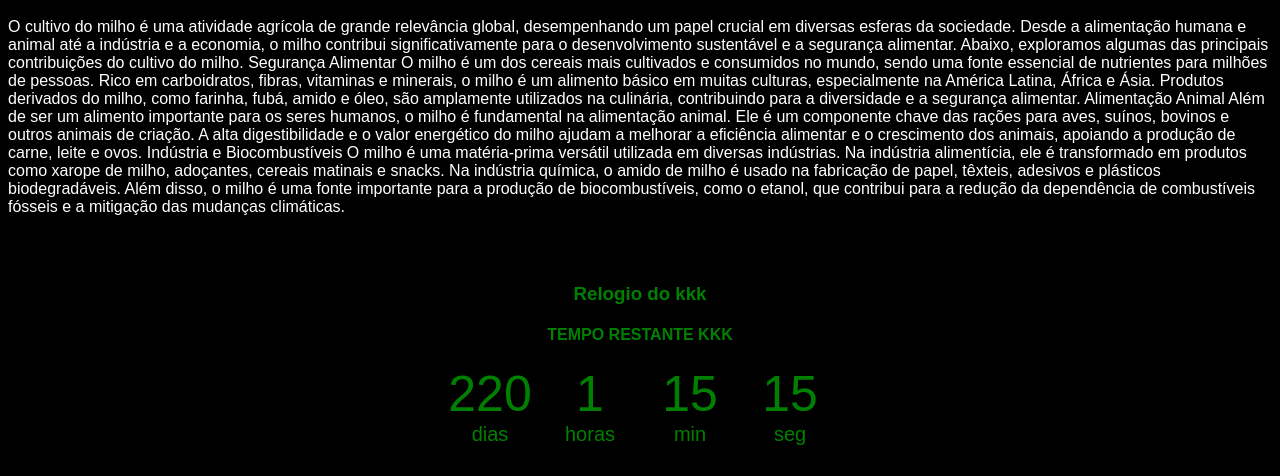
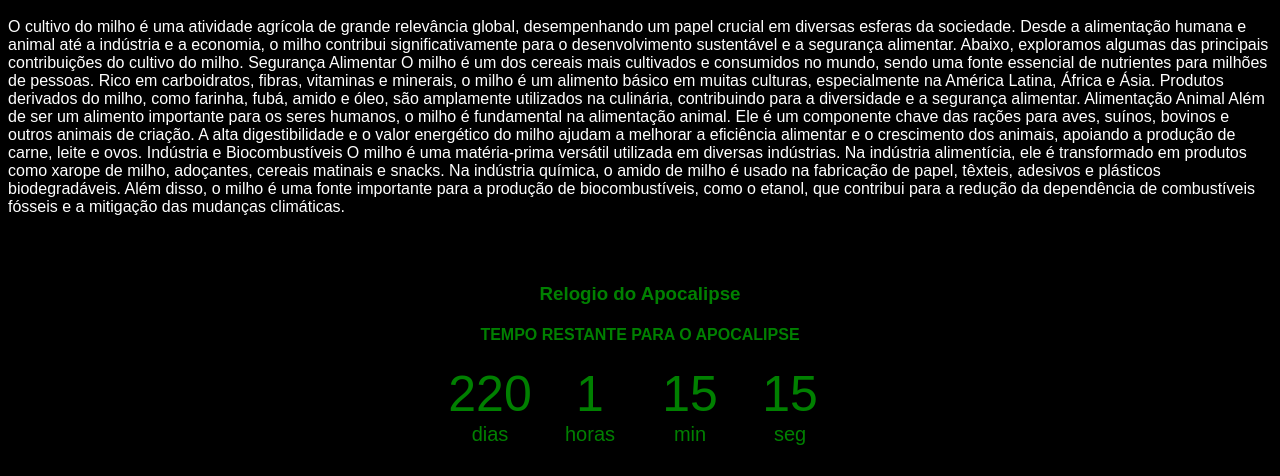
Before and after one commit to Nicrassss/AGRINHO, a plain HTML site: page index.html in a window 1280 px wide. Shown: the part 892-1368 px from the top of the page. Drawn offline with Linux system fonts and the light colour scheme.

Commit message:
Add files via upload
Signed-off-by: Nicrassss <126926924+Nicrassss@users.noreply.github.com>

```diff
--- a/index.html
+++ b/index.html
@@ -121,9 +121,9 @@
             </section>
             <section  class="container relogio">
 
-                <div  class style="color:green;"align="center""aba-conteudo ativo">
-                    <h3  class style="aba-conteudo-titulo-principal">Relogio do kkk</h3>
-                    <h4  class="aba-conteudo-titulo-secundario">Tempo restante  kkk</h4>
+                <div style="color:green;"align="center""aba-conteudo ativo">
+                    <h3  class style="aba-conteudo-titulo-principal">Relogio do Apocalipse</h3>
+                    <h4  class="aba-conteudo-titulo-secundario">Tempo restante para o apocalipse</h4>
                     <div  class="contador">
                         <div  class="contador-digito">
                             <p  class="contador-digito-numero"  id="dias0">7</p>
```
